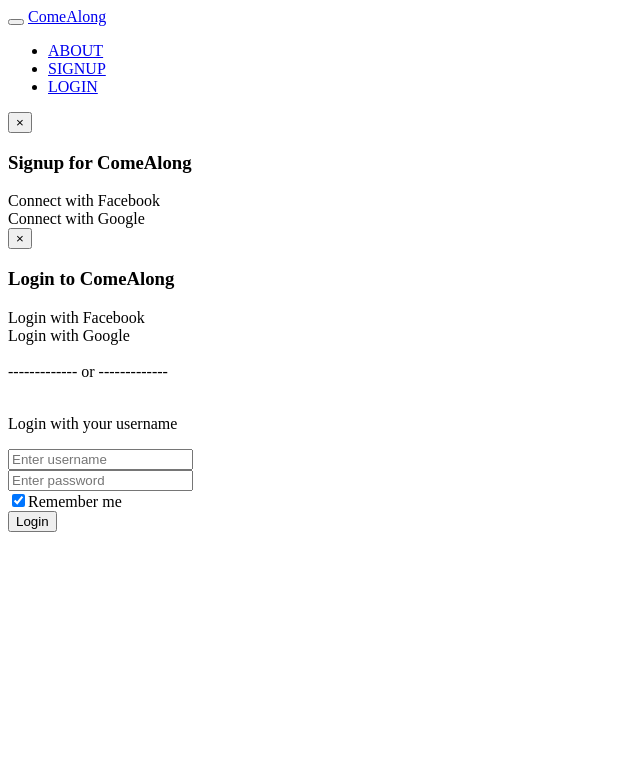
After one commit to aupreti/ComeAlongWebsiteProject, a Python web app: template templates/navbar.html in a window 1280 px wide. The commit adds this page. Shown: the top 783 px of the page, without its empty margins (0-640 px from the left). Run offline with Jinja, Linux system fonts and the light colour scheme; the template is opened without the code that fills it, so the values that code supplies are empty.

Commit message:
Added additional pages

```diff
--- a/templates/header.html
+++ b/templates/header.html
@@ -1,7 +1,6 @@
 <!DOCTYPE html>
 <html lang="en">
 <head>
-  <!-- Theme Made By www.w3schools.com - No Copyright -->
   <title>ComeAlong | Event Planning App</title>
   <meta charset="utf-8">
   <meta name="viewport" content="width=device-width, initial-scale=1">
--- /dev/null
+++ b/templates/navbar.html
@@ -0,0 +1,113 @@
+
+
+<body id="myPage" data-spy="scroll" data-target=".navbar" data-offset="50">
+
+<!-- navigation bar -->
+<nav class="navbar navbar-default navbar-fixed-top">
+  <div class="container-fluid">
+
+    <div class="navbar-header">
+      <button type="button" class="navbar-toggle" data-toggle="collapse" data-target="#myNavbar">
+        <span class="icon-bar"></span>
+        <span class="icon-bar"></span>
+        <span class="icon-bar"></span>
+      </button>
+      <a class="navbar-brand" href="/">ComeAlong</a>
+    </div>
+
+    <div class="collapse navbar-collapse" id="myNavbar">
+      <ul class="nav navbar-nav navbar-right">
+        <li><a href="about.html">ABOUT</a></li>
+        <li><a data-toggle="modal" href="#signupModal">SIGNUP</a></li>
+        <li><a data-toggle="modal" href="#loginModal">LOGIN</a></li>
+      </ul>
+    </div>
+  </div>
+</nav>
+
+
+<!-- signup Modal -->
+<div class="modal fade" id="signupModal" role="dialog">
+    <div class="modal-dialog">
+
+      <!-- Modal content-->
+      <div class="modal-content">
+
+        <div class="modal-header">
+          <button type="button" class="close" data-dismiss="modal">&times;</button>
+          <h3 class="modal-title">Signup for ComeAlong</h3>
+        </div>
+
+        <div class="modal-body text-center">
+          <span class="fa-stack fa-lg">
+              <i class="fa fa-square-o fa-stack-2x"></i>
+              <i class="fa fa-facebook fa-stack-1x"></i>
+          </span>
+          Connect with Facebook<br>
+
+          <span class="fa-stack fa-lg">
+              <i class="fa fa-circle fa-stack-2x"></i>
+              <i class="fa fa-google fa-stack-1x fa-inverse"></i>
+          </span>
+          Connect with Google
+        </div>
+      </div>
+    </div>
+</div>
+
+<!-- login Modal -->
+<div class="modal fade" id="loginModal" role="dialog">
+    <div class="modal-dialog">
+
+      <!-- Modal content-->
+      <div class="modal-content">
+
+        <div class="modal-header">
+          <button type="button" class="close" data-dismiss="modal">&times;</button>
+          <h3 class="modal-title">Login to ComeAlong</h3>
+        </div>
+
+        <div class="modal-body text-center">
+
+          <span class="fa-stack fa-lg">
+              <i class="fa fa-square-o fa-stack-2x"></i>
+              <i class="fa fa-facebook fa-stack-1x"></i>
+          </span>
+          Login with Facebook<br>
+
+          <span class="fa-stack fa-lg">
+              <i class="fa fa-circle fa-stack-2x"></i>
+              <i class="fa fa-google fa-stack-1x fa-inverse"></i>
+          </span>
+          Login with Google
+          <br>
+          <br>
+          <div class="text-center">
+            ------------- or -------------
+          </div>
+
+          <div class="text-center">
+            <br>
+            <p>Login with your username</p>
+          </div>
+
+          <form role="form">
+            <div class="form-group">
+              <input type="text" class="form-control" id="usrname" placeholder="Enter username">
+            </div>
+            <div class="form-group">
+              <input type="text" class="form-control" id="psw" placeholder="Enter password">
+            </div>
+            <div class="checkbox">
+              <label><input type="checkbox" value="" checked>Remember me</label>
+            </div>
+              <button type="submit" class="btn btn-success btn-block"><span class="glyphicon glyphicon-off"></span> Login</button>
+          </form>
+
+        </div>
+
+        </div>
+      </div>
+
+    </div>
+</div>
```
Also changed, not shown: main.py (+41 -3 lines), stylesheets/style.css (+6 -6 lines), templates/about.html (added, +53 -0 lines), templates/body.html (+2 -29 lines), templates/contact.html (added, +26 -0 lines), templates/footer.html (+4 -4 lines), templates/support.html (added, +8 -0 lines), templates/terms-of-service.html (added, +15 -0 lines), 1 other file.
